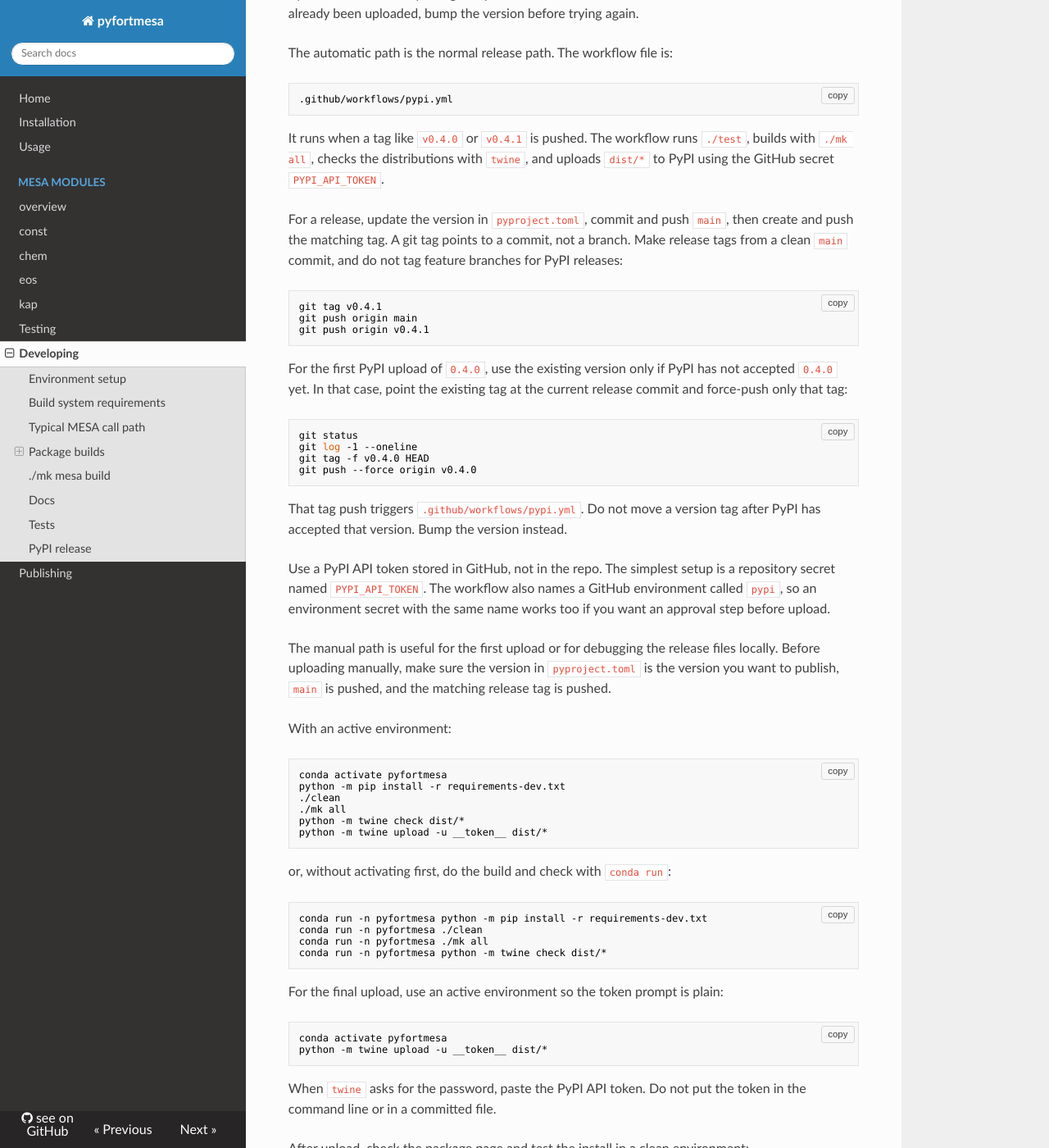
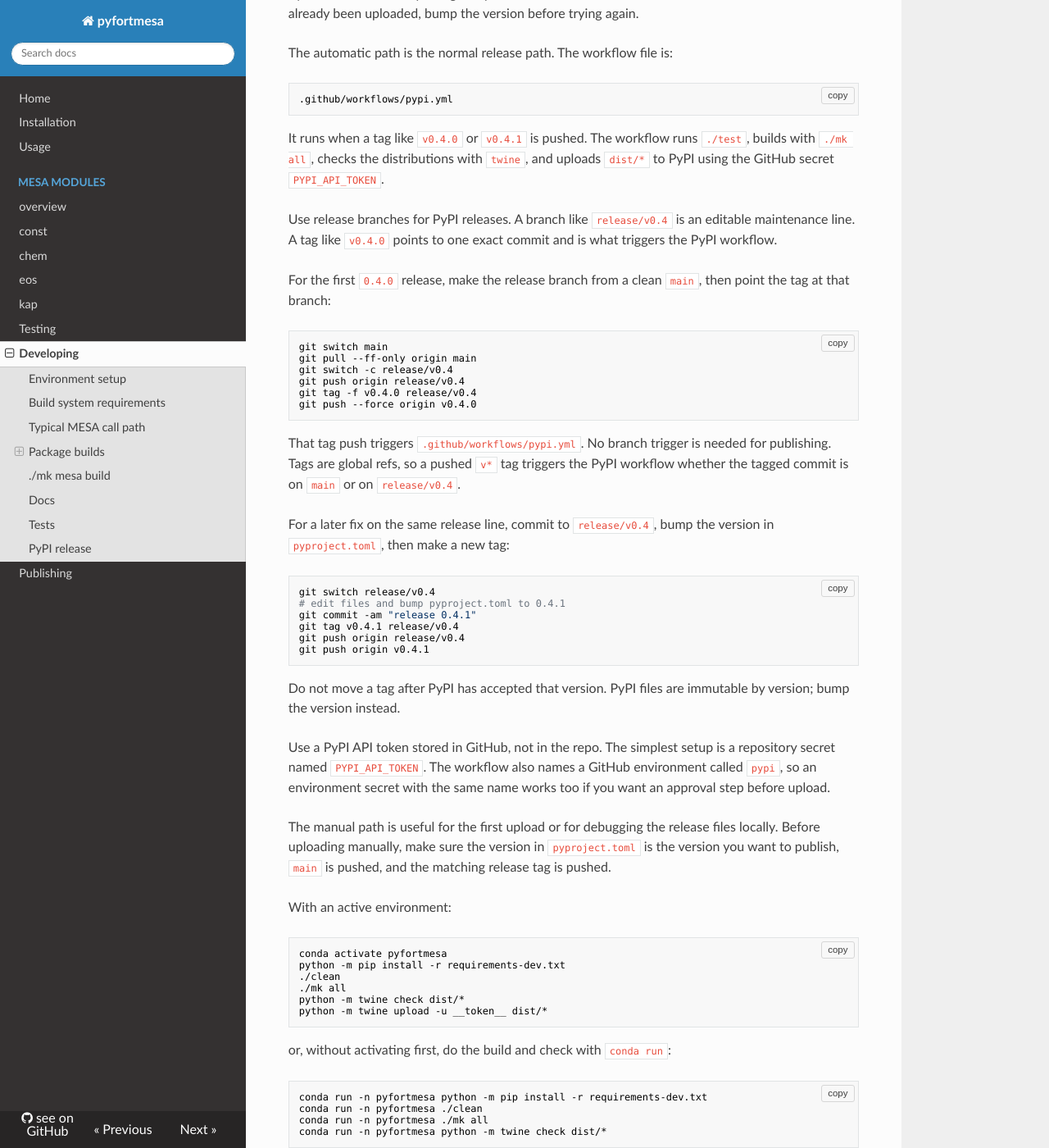
Before and after one commit to Debraheem/pyfortmesa, an MkDocs documentation site: the page built from docs/developing.md, in a window 1280 px wide and 1400 px high, scrolled down 6797 px. Shown: the whole window at 82% size. Built offline with MkDocs 1.6.1, drawn with Linux system fonts in a browser that asks for light colours; nearby versions of some CDN libraries.

Commit message:
document release branch publishing

````diff
--- a/docs/developing.md
+++ b/docs/developing.md
@@ -369,30 +369,40 @@ It runs when a tag like `v0.4.0` or `v0.4.1` is pushed. The workflow
 runs `./test`, builds with `./mk all`, checks the distributions with `twine`,
 and uploads `dist/*` to PyPI using the GitHub secret `PYPI_API_TOKEN`.
 
-For a release, update the version in `pyproject.toml`, commit and push `main`,
-then create and push the matching tag. A git tag points to a commit, not a
-branch. Make release tags from a clean `main` commit, and do not tag feature
-branches for PyPI releases:
+Use release branches for PyPI releases. A branch like `release/v0.4` is an
+editable maintenance line. A tag like `v0.4.0` points to one exact commit and
+is what triggers the PyPI workflow.
+
+For the first `0.4.0` release, make the release branch from a clean `main`, then
+point the tag at that branch:
 
 ```bash
-git tag v0.4.1
-git push origin main
+git switch main
+git pull --ff-only origin main
+git switch -c release/v0.4
+git push origin release/v0.4
+git tag -f v0.4.0 release/v0.4
+git push --force origin v0.4.0
+```
+
+That tag push triggers `.github/workflows/pypi.yml`. No branch trigger is
+needed for publishing. Tags are global refs, so a pushed `v*` tag triggers the
+PyPI workflow whether the tagged commit is on `main` or on `release/v0.4`.
+
+For a later fix on the same release line, commit to `release/v0.4`, bump the
+version in `pyproject.toml`, then make a new tag:
+
+```bash
+git switch release/v0.4
+# edit files and bump pyproject.toml to 0.4.1
+git commit -am "release 0.4.1"
+git tag v0.4.1 release/v0.4
+git push origin release/v0.4
 git push origin v0.4.1
 ```
 
-For the first PyPI upload of `0.4.0`, use the existing version only if PyPI
-has not accepted `0.4.0` yet. In that case, point the existing tag at the
-current release commit and force-push only that tag:
-
-```bash
-git status
-git log -1 --oneline
-git tag -f v0.4.0 HEAD
-git push --force origin v0.4.0
-```
-
-That tag push triggers `.github/workflows/pypi.yml`. Do not move a version
-tag after PyPI has accepted that version. Bump the version instead.
+Do not move a tag after PyPI has accepted that version. PyPI files are
+immutable by version; bump the version instead.
 
 Use a PyPI API token stored in GitHub, not in the repo. The simplest setup
 is a repository secret named `PYPI_API_TOKEN`. The workflow also names a
````
